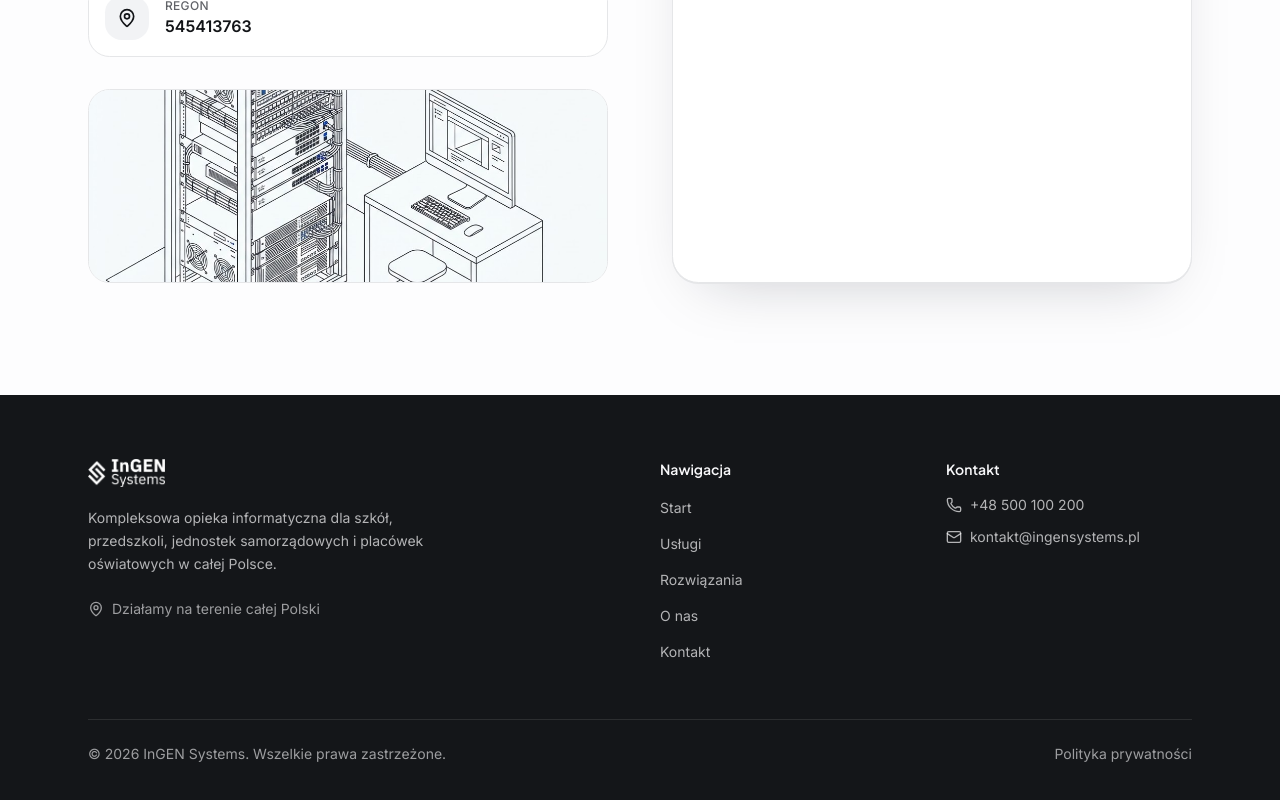
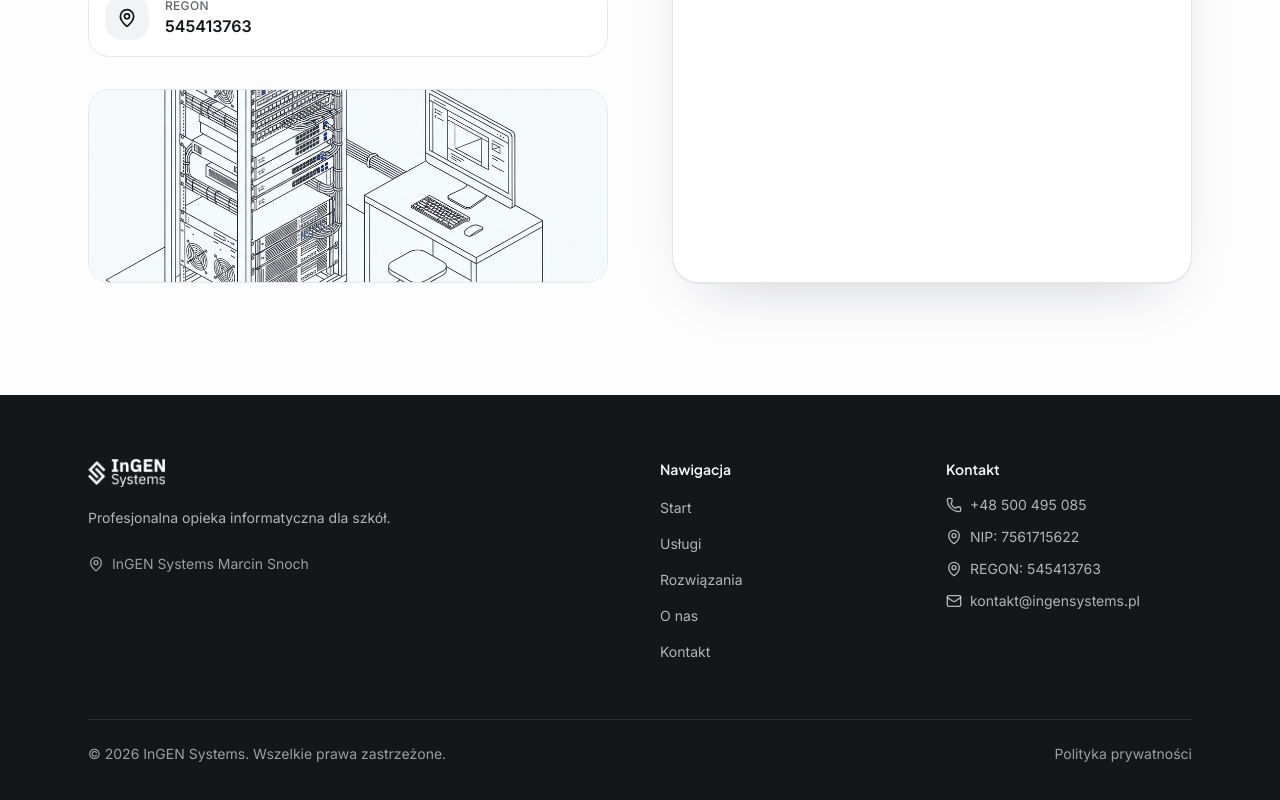
Before and after one commit to Alphbeth/InGEN, a Next.js app: page / in a window 1280 px wide. Shown: the part 5208-6008 px from the top of the page. Built offline with nearby package versions, Linux system fonts and the light colour scheme.

Commit message:
Update footer company information

```diff
--- a/components/site-footer.tsx
+++ b/components/site-footer.tsx
@@ -19,12 +19,11 @@ export function SiteFooter() {
           <div className="lg:col-span-2">
             <Logo inverted className="h-7" />
             <p className="mt-5 max-w-sm text-sm leading-relaxed text-primary-foreground/70">
-              Kompleksowa opieka informatyczna dla szkół, przedszkoli, jednostek samorządowych i
-              placówek oświatowych w całej Polsce.
+              Profesjonalna opieka informatyczna dla szkół.
             </p>
             <p className="mt-6 flex items-center gap-2 text-sm text-primary-foreground/60">
               <MapPin className="size-4" aria-hidden="true" />
-              Działamy na terenie całej Polski
+              InGEN Systems Marcin Snoch
             </p>
           </div>
 
@@ -49,12 +48,24 @@ export function SiteFooter() {
             <ul className="mt-4 flex flex-col gap-3">
               <li>
                 <a
-                  href="tel:+48500100200"
+                  href="tel:+48500495085"
                   className="flex items-center gap-2 text-sm text-primary-foreground/70 transition-colors hover:text-primary-foreground"
                 >
                   <Phone className="size-4" aria-hidden="true" />
-                  +48 500 100 200
+                  +48 500 495 085
                 </a>
+              </li>
+              <li>
+                <span className="flex items-center gap-2 text-sm text-primary-foreground/70">
+                  <MapPin className="size-4" aria-hidden="true" />
+                  NIP: 7561715622
+                </span>
+              </li>
+              <li>
+                <span className="flex items-center gap-2 text-sm text-primary-foreground/70">
+                  <MapPin className="size-4" aria-hidden="true" />
+                  REGON: 545413763
+                </span>
               </li>
               <li>
                 <a
```
